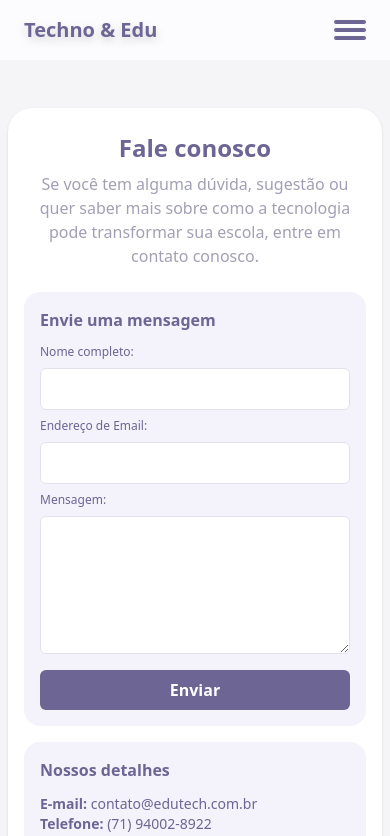
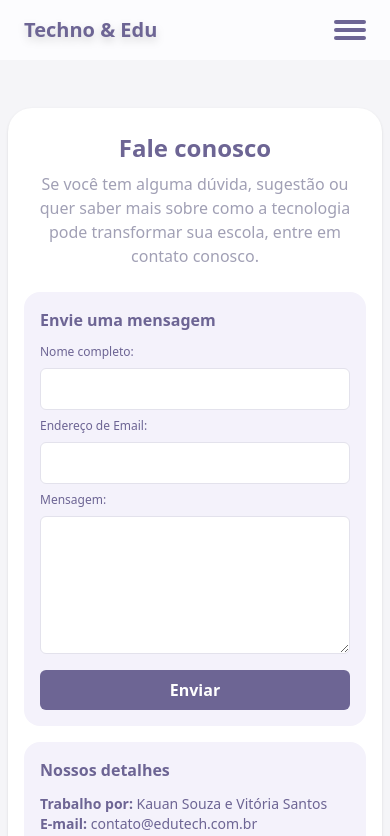
Before and after one commit to kaudotdev/hipermidia-techno-edu, a React (Vite) app: page /contatos in a window 390 px wide. Shown: the top 836 px of the page. Built offline with nearby package versions, Linux system fonts and the light colour scheme.

Commit message:
Add contact details to ContatoSection component
Added contact details including names, email, phone, address, and postal code.

```diff
--- a/src/components/ContatoSection.tsx
+++ b/src/components/ContatoSection.tsx
@@ -46,10 +46,11 @@ export default function ContatoSection() {
                             Enviar
                         </button>
                     </form>
-                    {/* Detalhes */}
+
                     <div className="flex-1 bg-[#F4F2FB] rounded-2xl p-4 sm:p-6 flex flex-col gap-2 sm:gap-3">
                         <h2 className="font-bold text-[#6D6594] text-base sm:text-lg mb-1 sm:mb-2">Nossos detalhes</h2>
                         <div className="text-[#6D6594] text-sm mb-2">
+                            <span className="font-semibold">Trabalho por:</span> Kauan Souza e Vitória Santos<br />
                             <span className="font-semibold">E-mail:</span> contato@edutech.com.br<br />
                             <span className="font-semibold">Telefone:</span> (71) 94002-8922<br />
                             <span className="font-semibold">Endereço:</span> R. Francisco Drumond, 123 - Centro, Camaçari - BA<br />
```
